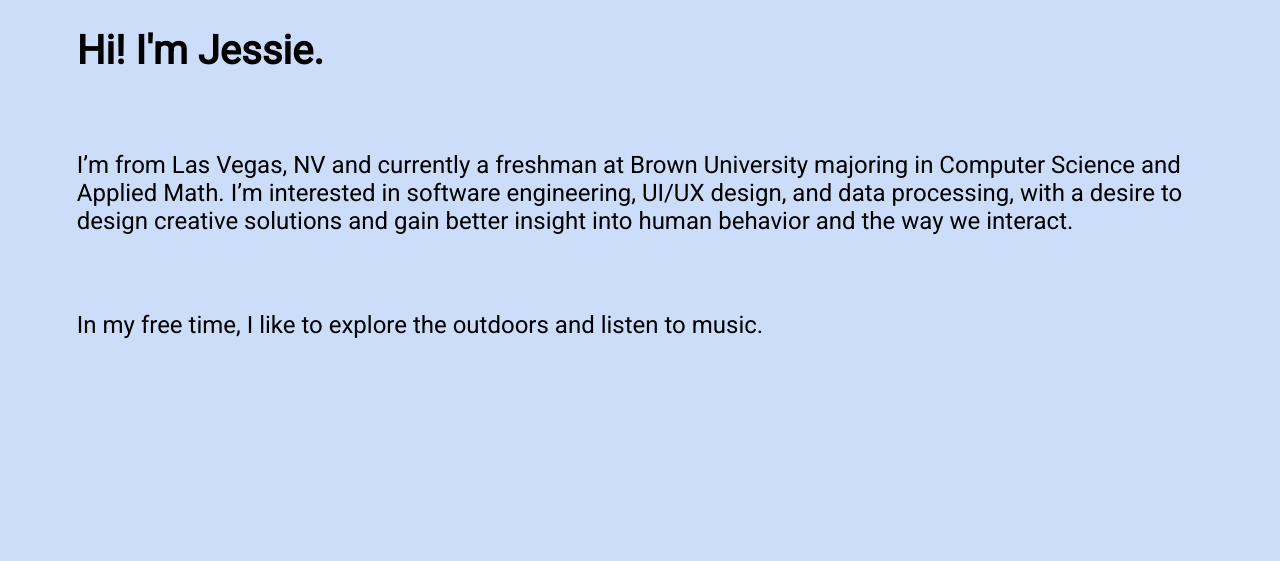
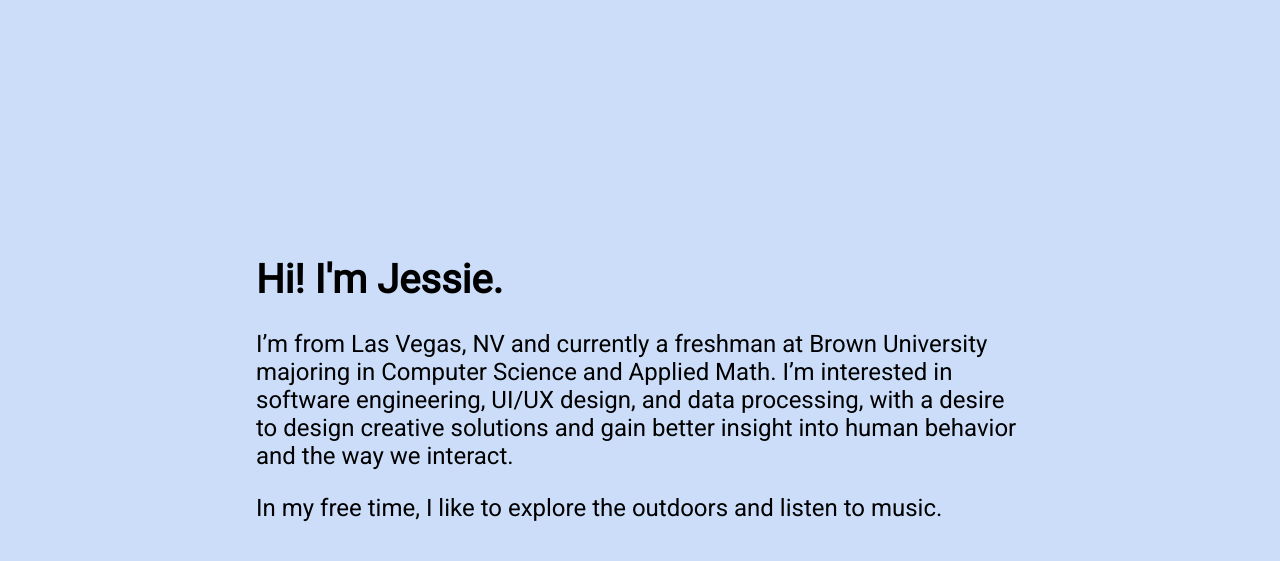
Before and after one commit to jessieyli/jessieyli.github.io, a PHP site: page / in a window 1280 px wide. Shown: the top 561 px of the page. Run offline with PHP 8.4, Linux system fonts and the light colour scheme.

Commit message:
Add files via upload

```diff
--- a/styles.css
+++ b/styles.css
@@ -7,13 +7,15 @@
 }
 
 h1 {
-    margin-left: 6%;
+    margin-left: 20%;
+    margin-top: 20%;
     font-size:30pt;
     font-family: 'Roboto', sans-serif;
 }
 
 p {
-    margin: 6%;
+    margin-left: 20%;
+    margin-right: 20%;
     font-size: 18pt;
     font-family: 'Roboto', sans-serif;
 }
```
